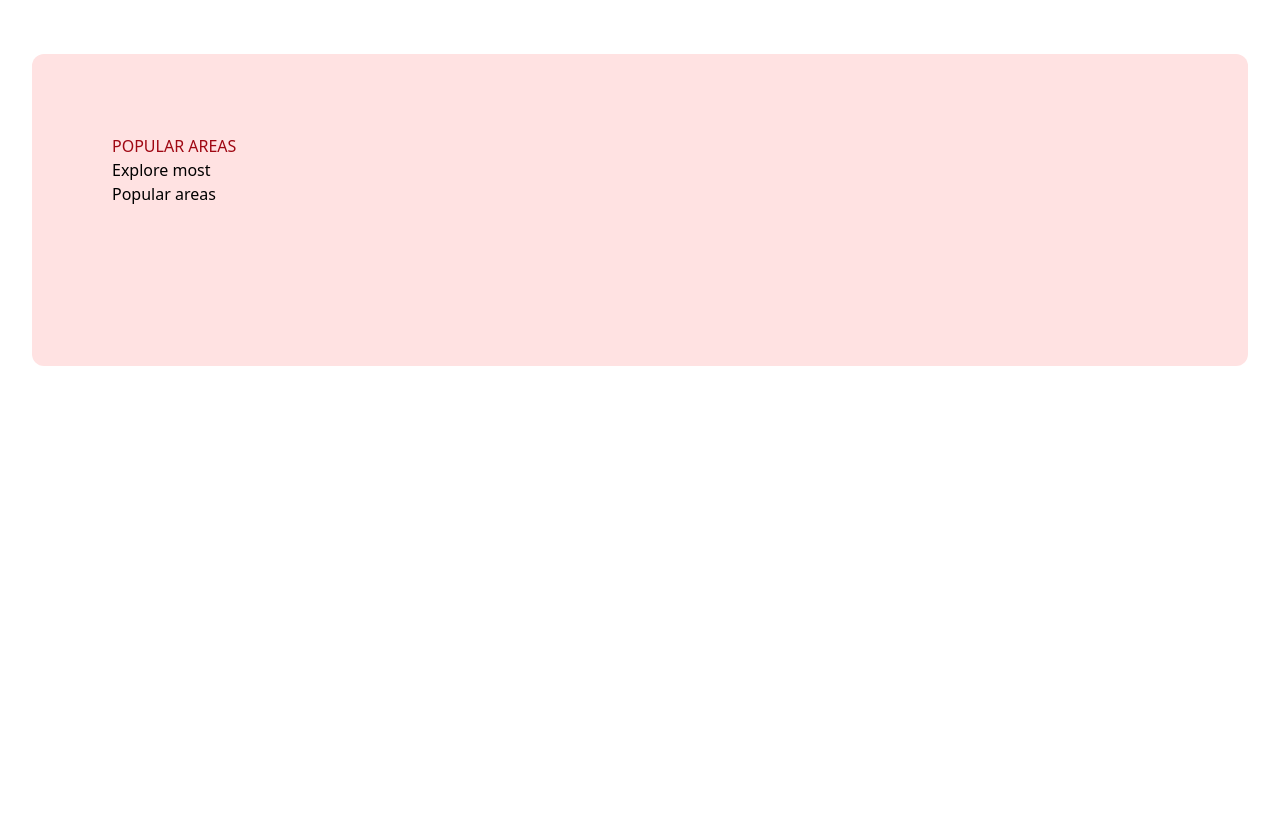
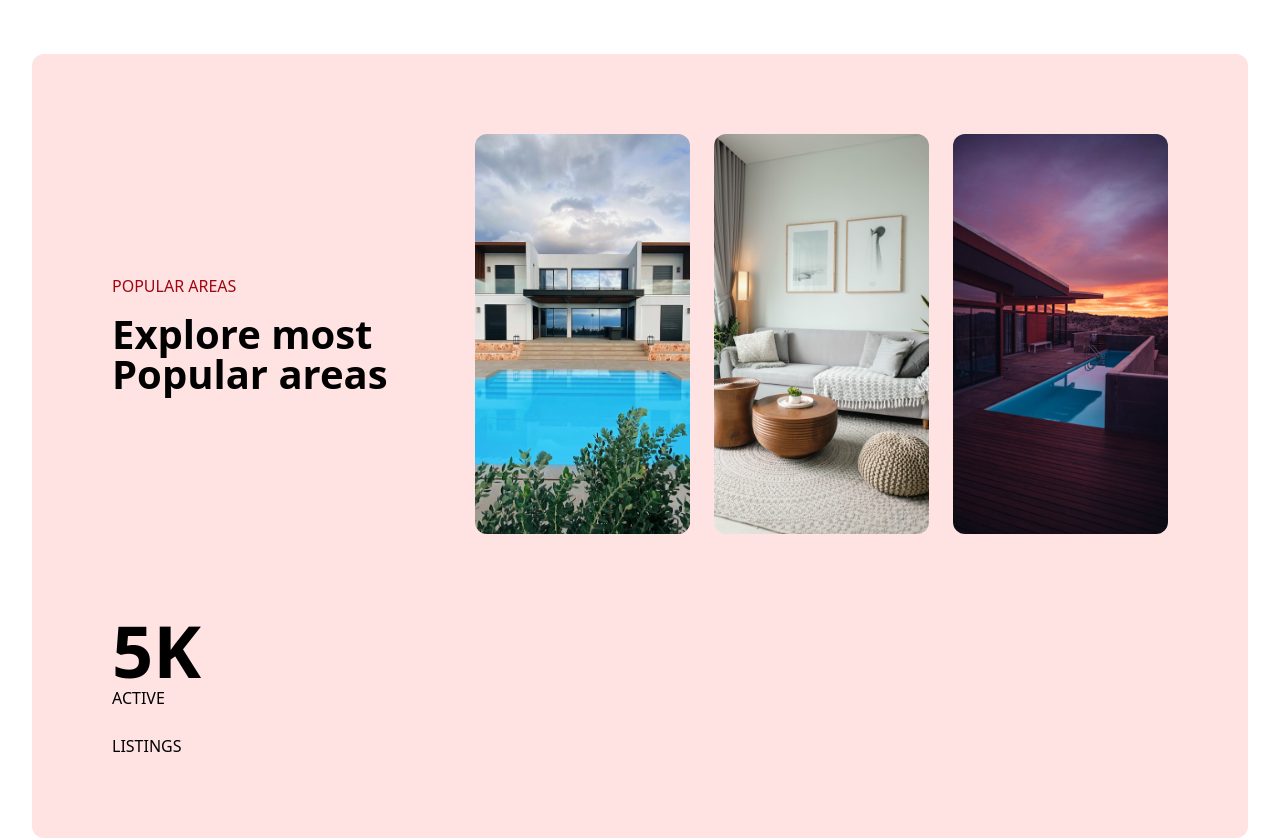
Before and after one commit to SugamShrestha677/Estate, a React (Vite) app: page / in a window 1280 px wide. Shown: the part 1400-2238 px from the top of the page. Before the commit the page ends 1766 px from the top, so only its background shows below. Built offline with nearby package versions, Linux system fonts and the light colour scheme.

Commit message:
About section was updated properly

```diff
--- a/src/sections/PopularAreas.jsx
+++ b/src/sections/PopularAreas.jsx
@@ -25,23 +25,58 @@
           darkMode ? "dark bg-gray-800" : "light bg-red-100"
         } lg:w-[95%] w-full h-fit m-auto bg-cover bg-center rounded-xl flex justify-center flex-col items-center lg:px-20 px-6 py-20 gap-20`}
       >
+
+        {/* For Top Section */}
         <div
           id="top"
           className="w-full grid lg:grid-cols-3 grid-cols-1 justify-center items-center gap-8"
         >
           <div>
-            <h1
-              data-aos="zoom-in"
-              className="text-red-800 dark:text-white "
-            >
+            <h1 data-aos="zoom-in" className="text-red-800 dark:text-white ">
               POPULAR AREAS
             </h1>
 
-            <h1 data-aos="zoom-in">Explore most <br /> Popular areas  </h1>
+            <h1
+              data-aos="zoom-in"
+              className="text-black text-[40px] font-semibold leading-10 mt-4 dark:text-white "
+            >
+              Explore most <br /> Popular areas{" "}
+            </h1>
+          </div>
+
+            {/* areas Images */}
+          <div className="grid lg:grid-cols-3 col-span-2 grid-cols-1 justify-center items-center gap-6 ">
+
+            <div
+              data-aos="zoom-in"
+              data-aos-delay="400"
+              style={{ backgroundImage: `url(${Area1})` }}
+              className="h-[400px] bg-cover bg-center rounded-xl"
+            ></div>
+            <div
+              data-aos="zoom-in"
+              data-aos-delay="400"
+              style={{ backgroundImage: `url(${Area2})` }}
+              className="h-[400px] bg-cover bg-center rounded-xl"
+            ></div>
+            <div
+              data-aos="zoom-in"
+              data-aos-delay="400"
+              style={{ backgroundImage: `url(${Area3})` }}
+              className="h-[400px] bg-cover bg-center rounded-xl"
+            ></div>
           </div>
         </div>
 
-        <div></div>
+
+        {/* For Bottom one */}
+        <div id="bottom" className="w-full grid lg:grid-cols-3 grid-cols-1 lg:justify-center justify-start items-start gap-6">
+          <div data-aos="slide-up" data-aos-delay="200" className="felx justify-center lg:items-center gap-8 w-full">
+            <h1 className="text-black font-semibold text-7xl dark:text-white">5K</h1>
+            <h1>ACTIVE <br /><br /> LISTINGS</h1>
+
+          </div>
+        </div>
       </section>
     </div>
   );
```
